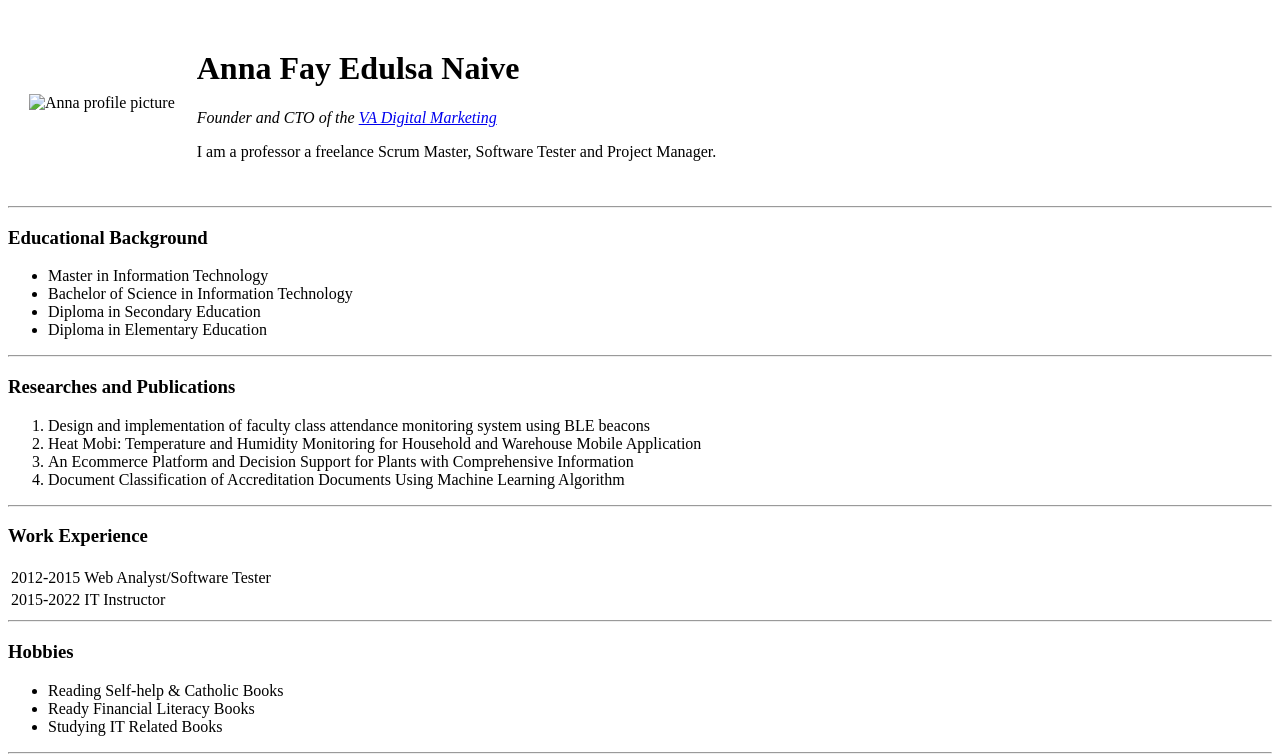
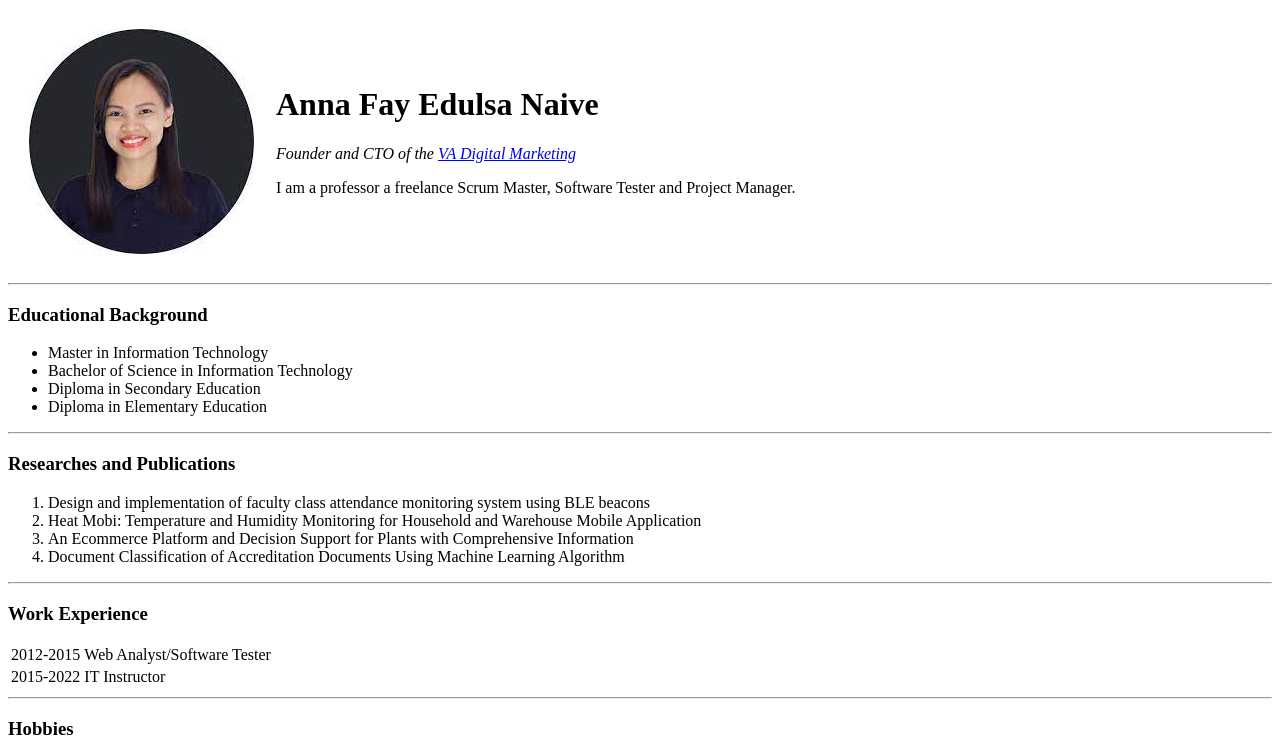
Before and after one commit to annafayenaive/Story, a plain HTML site: page index.html in a window 1280 px wide. Shown: the top 756 px of the page. Drawn offline with Linux system fonts and the light colour scheme.

Commit message:
edit images

```diff
--- a/index.html
+++ b/index.html
@@ -1,4 +1,3 @@
-<!DOCTYPE html>
 <html lang="en" dir="ltr">
   <head>
     <meta charset="utf-8">
@@ -9,7 +8,7 @@
 
     <tr>
       <td>
-        <img src="images/annafay2.jpeg" alt="Anna profile picture">
+        <img src="annafay2.jpeg" alt="Anna profile picture">
       </td>
       <td>
         <h1>Anna Fay Edulsa Naive</h1>
```
